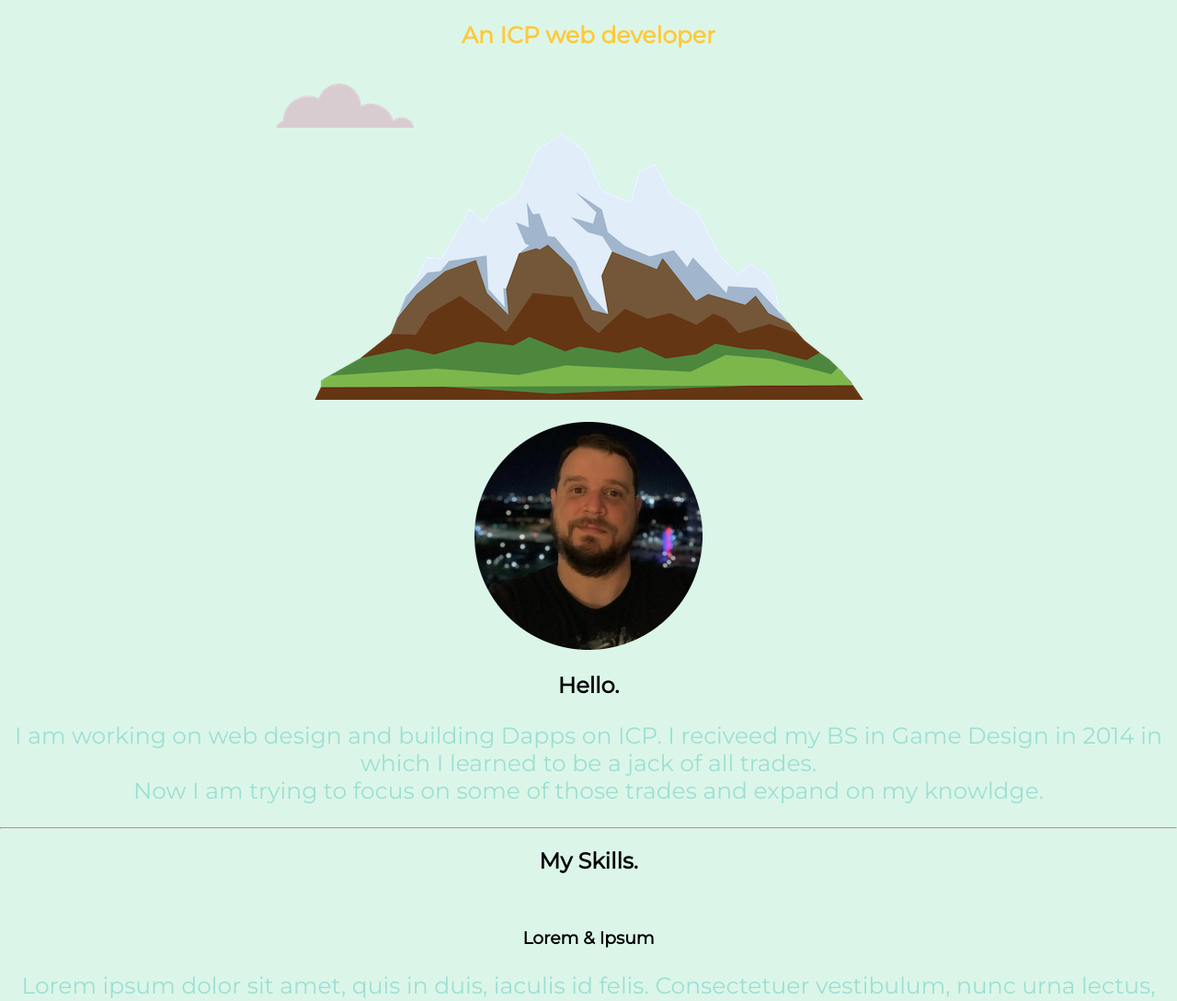
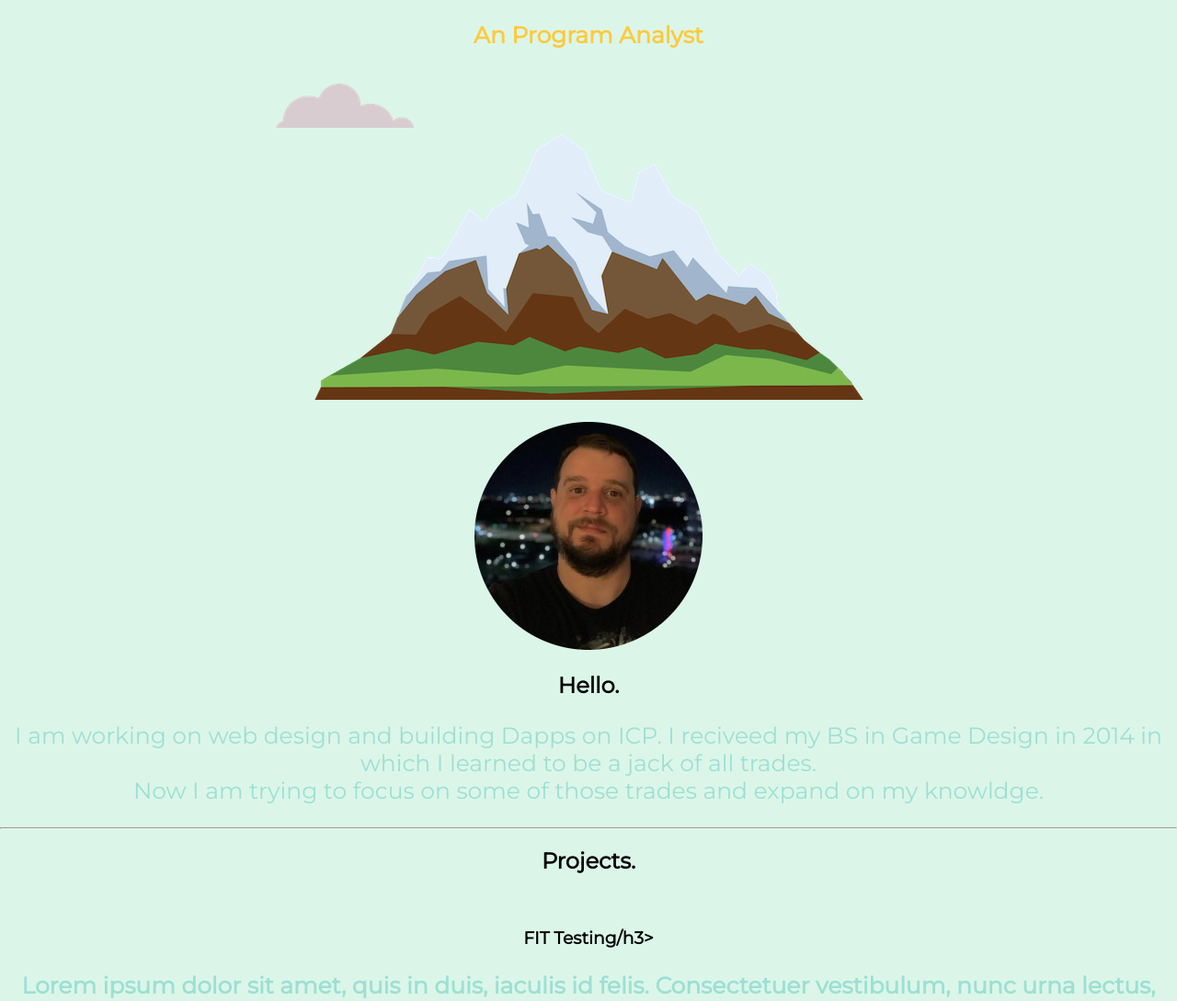
Before and after one commit to jchalky/MyPort, a plain HTML site: page index.html in a window 1280 px wide. Shown: the part 204-1293 px from the top of the page at 92% size. Drawn offline with Linux system fonts and the light colour scheme.

Commit message:
Update index.html

```diff
--- a/index.html
+++ b/index.html
@@ -14,7 +14,7 @@
       <img class="TopCloud" src="images/cloud.png" alt="cloud-img">
 
       <h1>Hi I am Jason</h1>
-      <p class="ICPintro">An ICP web developer</p>
+      <p class="ICPintro">An Program Analyst</p>
       <img class="BottomCloud" src="images/cloud.png" alt="cloud-img">
       <img src="images/mountain.png" alt="mountain-img">
     </div>
@@ -28,10 +28,10 @@
       </div>
       <hr>
       <div class="skills">
-        <h2>My Skills.</h2>
+        <h2>Projects.</h2>
         <div class="skill-row">
           <img class="" src="" alt="">
-          <h3>Lorem &amp; Ipsum</h3>
+          <h3>FIT Testing/h3>
           <p>Lorem ipsum dolor sit amet, quis in duis, iaculis id felis. Consectetuer vestibulum, nunc urna lectus, erat ligula. Hendrerit nam, lectus ante, ut lorem eros.</p>
         </div>
         <div class="skill-row">
```
